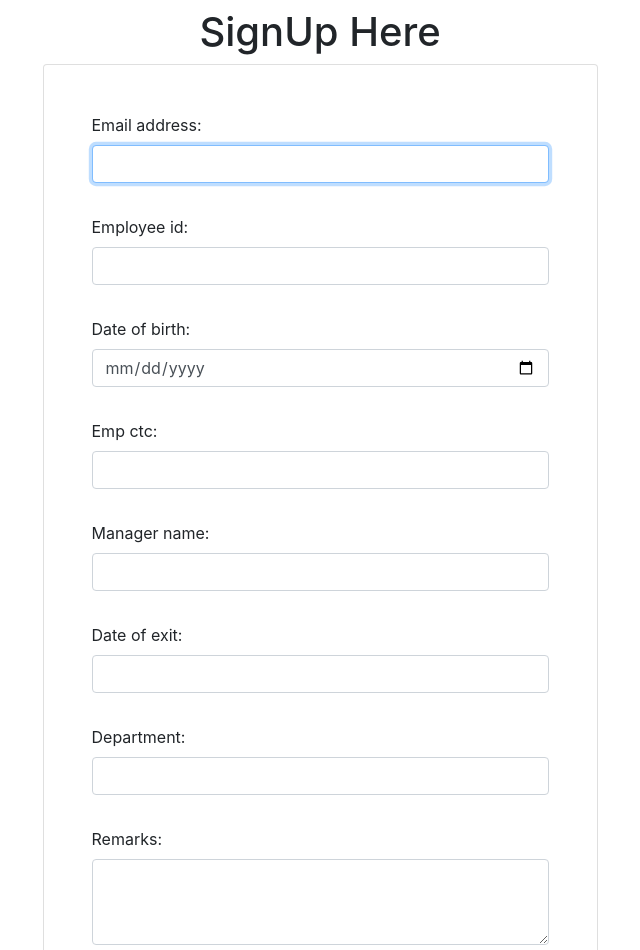
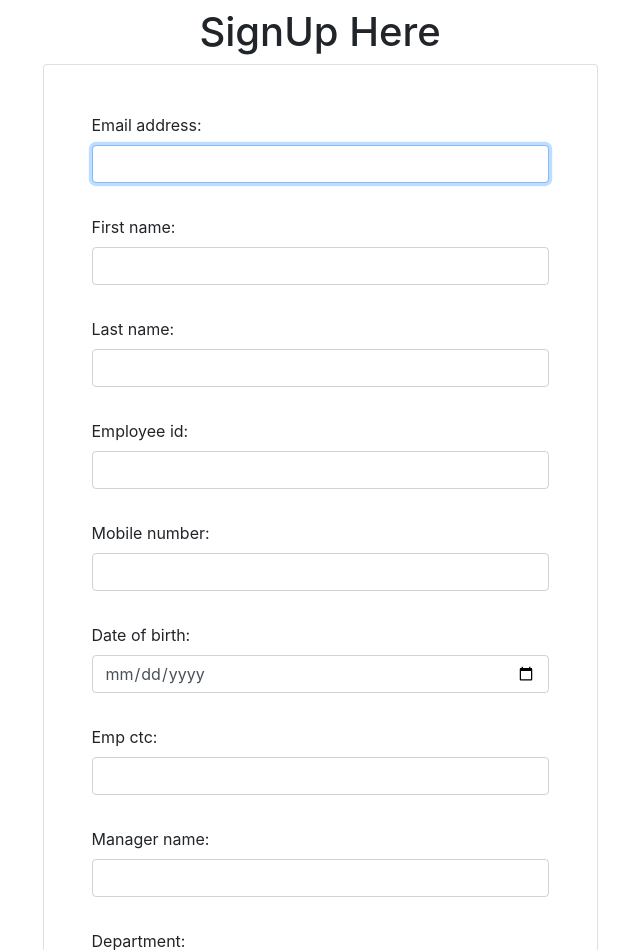
Before and after one commit to dKunalPatil/EmployeeManagementSystem, a Django app: page /signup/ in a window 1280 px wide. Shown: the part 56-1006 px from the top of the page, without its empty margins (320-960 px from the left). Run offline with Django 3.2, Linux system fonts and the light colour scheme; some libraries are stand-ins or nearby versions.

Commit message:
All Bugs fixed

```diff
--- a/EMS/EMS/urls.py
+++ b/EMS/EMS/urls.py
@@ -19,7 +19,7 @@ from django.urls import path
 from django.conf import settings
 from django.conf.urls.static import static
 from myapp import views
-from myapp.views import LoginView, PasswordChangeDoneView, PasswordChangeView
+from myapp.views import LoginView, PasswordChangeView
 
 urlpatterns = [
     path('admin/', admin.site.urls),
@@ -27,10 +27,10 @@ urlpatterns = [
     path('signup/', views.user_signup, name="signup"),
     path('', LoginView.as_view(), name="login"),
     path('profile/', views.profile, name="profile"),
+    path('edit_detail/', views.edit_detail, name="editDetail"),
     path('logout/', views.user_logout, name="logout"),
     path("password_reset", views.password_reset_request, name="password_reset"),
     path('changepass/', PasswordChangeView.as_view(), name='changepass'),
-    path('changepassdone/', PasswordChangeDoneView.as_view(), name='changepassdone'),
     path('password_reset/done/', auth_views.PasswordResetDoneView.as_view(
         template_name='myapp/password_reset_done.html'), name='password_reset_done'),
     path('reset/<uidb64>/<token>/', auth_views.PasswordResetConfirmView.as_view(
--- a/EMS/myapp/forms.py
+++ b/EMS/myapp/forms.py
@@ -1,6 +1,7 @@
 from django import forms
+from datetime import date
 from .models import User
-from django.contrib.auth.forms import PasswordChangeForm, UserCreationForm, AuthenticationForm, PasswordResetForm
+from django.contrib.auth.forms import PasswordChangeForm, UserCreationForm, AuthenticationForm, UserChangeForm, PasswordResetForm
 from django.utils.translation import gettext_lazy as _
 
 # class DateInput(form.DateInupt):
@@ -14,18 +15,27 @@ class SignUpFrom(UserCreationForm):
     password2 = forms.CharField(label='Confirm Password', widget=forms.PasswordInput(
         attrs={'class': 'form-control'}))
 
+    def clean_date_of_birth(self):
+        dob = self.cleaned_data['date_of_birth']
+        age = (date.today() - dob).days / 365
+        if age < 18:
+            raise forms.ValidationError('You must be at least 18 years old')
+        return dob
+
     class Meta:
         model = User
-        fields = ("email", "employee_id", "date_of_birth", "emp_ctc", "manager_name",
-                  "date_of_exit", "department", "remarks", "emp_cv", "emp_images",)
+        fields = ("email", "first_name", "last_name", "employee_id", "mobile_number", "date_of_birth",
+                  "emp_ctc", "manager_name", "department", "remarks", "emp_cv", "emp_images",)
         widgets = {
             'email': forms.EmailInput(attrs={'class': 'form-control'}),
+            'first_name': forms.TextInput(attrs={'class': 'form-control'}),
+            'last_name': forms.TextInput(attrs={'class': 'form-control'}),
             'employee_id': forms.NumberInput(attrs={'class': 'form-control'}),
+            'mobile_number': forms.NumberInput(attrs={'class': 'form-control'}),
             'date_of_birth': forms.DateInput(attrs={'class': 'form-control', 'type': 'date'}),
             'emp_ctc': forms.NumberInput(attrs={'class': 'form-control'}),
             'manager_name': forms.TextInput(attrs={'class': 'form-control'}),
             'department': forms.TextInput(attrs={'class': 'form-control'}),
-            'date_of_exit': forms.DateInput(attrs={'class': 'form-control'}),
             'remarks': forms.Textarea(attrs={'class': 'form-control', 'rows': 3}),
             'emp_cv': forms.FileInput(attrs={'class': 'form-control'}),
             'emp_images': forms.FileInput(attrs={'class': 'form-control'}),
@@ -64,3 +74,22 @@ class ChangePasswordForm(PasswordChangeForm):
         widget=forms.PasswordInput(
             attrs={'autocomplete': 'new-password', 'class': 'form-control'}),
     )
+
+
+class EditProfileForm(UserChangeForm):
+    password = None
+
+    class Meta:
+        model = User
+        fields = ['first_name', 'last_name', 'mobile_number',
+                  'department', 'manager_name', 'remarks', 'emp_images', 'emp_cv']
+        widgets = {
+            'first_name': forms.TextInput(attrs={'class': 'form-control'}),
+            'last_name': forms.TextInput(attrs={'class': 'form-control'}),
+            'mobile_number': forms.NumberInput(attrs={'class': 'form-control'}),
+            'manager_name': forms.TextInput(attrs={'class': 'form-control'}),
+            'department': forms.TextInput(attrs={'class': 'form-control'}),
+            'remarks': forms.Textarea(attrs={'class': 'form-control', 'rows': 3}),
+            'emp_cv': forms.FileInput(attrs={'class': 'form-control'}),
+            'emp_images': forms.FileInput(attrs={'class': 'form-control'}),
+        }
--- a/EMS/myapp/models.py
+++ b/EMS/myapp/models.py
@@ -5,12 +5,14 @@ from django.utils.translation import ugettext_lazy as _
 
 # Create your models here.
 
+
 class User(AbstractUser):
     """User model."""
 
     username = None
     email = models.EmailField(_('email address'), unique=True)
     employee_id = models.IntegerField(unique=True, blank=True, null=True)
+    mobile_number = models.CharField(max_length=10, null=True)
     date_of_birth = models.DateField(null=True)
     emp_ctc = models.IntegerField(null=True)
     manager_name = models.CharField(max_length=150, null=True, blank=True)
@@ -20,7 +22,6 @@ class User(AbstractUser):
     emp_cv = models.FileField(upload_to='emp_cv', blank=True)
     emp_images = models.ImageField(upload_to='emp_images', blank=True)
 
-
     USERNAME_FIELD = 'email'
     REQUIRED_FIELDS = []
 
--- a/EMS/myapp/templates/myapp/login.html
+++ b/EMS/myapp/templates/myapp/login.html
@@ -48,7 +48,6 @@
     }
 </style>
 {% endblock css %}
-
 {% block content %}
 <div class="global-container">
     <div class="card login-form">
--- a/EMS/myapp/templates/myapp/profile.html
+++ b/EMS/myapp/templates/myapp/profile.html
@@ -28,6 +28,8 @@
                     <dd class="col-sm-7 text-muted">{{request.user.get_full_name}}</dd>
                     <dt class="col-sm-5">Age:</dt>
                     <dd class="col-sm-7 text-muted">{{emp}} Years</dd>
+                    <dt class="col-sm-5">Mobile Number:</dt>
+                    <dd class="col-sm-7 text-muted">{{request.user.mobile_number}} </dd>
                     <dt class="col-sm-5">Email:</dt>
                     <dd class="col-sm-7 text-muted">{{request.user.email}}</dd>
                     <dt class="col-sm-5">Date of Birth:</dt>
@@ -50,7 +52,7 @@
         </div>
     </div>
     <div class="container text-center">
-            <a href="{% url 'changepass' %}" class="btn btn-info mx-3">Edit Details</a>
+            <a href="{% url 'editDetail' %}" class="btn btn-info mx-3">Edit Details</a>
             <a href="{% url 'changepass' %}" class="btn btn-danger mx-3">Change Password</a>
     </div>
 
--- a/EMS/myapp/views.py
+++ b/EMS/myapp/views.py
@@ -1,8 +1,8 @@
 from django.shortcuts import render, redirect
 from .models import User
-from .forms import SignUpFrom, LoginForm, ChangePasswordForm
+from .forms import SignUpFrom, LoginForm, ChangePasswordForm, EditProfileForm
 from django.contrib.auth import views as auth_views
-from django.contrib.auth import logout
+from django.contrib.auth import logout, login
 from django.contrib import messages
 import datetime
 # Email ka Zamaa-->
@@ -31,7 +31,7 @@ def user_signup(request):
                 fm.save()
                 messages.success(
                     request, "Your Account has been Successfully Created !!")
-                return redirect('/')
+                return redirect('/profile/')
         else:
             fm = SignUpFrom()
         return render(request, 'myapp/signup.html', {'form': fm})
@@ -51,6 +51,21 @@ def profile(request):
         age = age_calculate(dob)
         # messages.success(request, "You are Logged In Successfully !!")
         return render(request, 'myapp/profile.html', {'emp': age})
+    else:
+        return redirect('/')
+
+
+def edit_detail(request):
+    if request.user.is_authenticated:
+        if request.method == "POST":
+            fm = EditProfileForm(request.POST, instance=request.user)
+            if fm.is_valid():
+                messages.success(request, "Profile Updated !!")
+                fm.save()
+                return redirect('/profile/')
+        else:
+            fm = EditProfileForm(instance=request.user)
+            return render(request, 'myapp/editprofile.html', {'form': fm})
     else:
         return redirect('/')
 
@@ -76,11 +91,8 @@ class LoginView(auth_views.LoginView):
 class PasswordChangeView(auth_views.PasswordChangeView):
     form_class = ChangePasswordForm
     template_name = 'myapp/changepass.html'
-    success_url = '/changepassdone/'
+    success_url = '/profile/'
 
-
-class PasswordChangeDoneView(auth_views.PasswordChangeDoneView):
-    template_name = 'myapp/changepassdone.html'
 
 # Password Reser Starts Here -->
 
```
Also changed, not shown: EMS/myapp/admin.py (+7 -4 lines), EMS/myapp/templates/myapp/changepassdone.html (deleted, +0 -13 lines), EMS/myapp/templates/myapp/editprofile.html (added, +36 -0 lines), EMS/db.sqlite3, EMS/myapp/migrations/0002_user_mobile_number.py (added).
